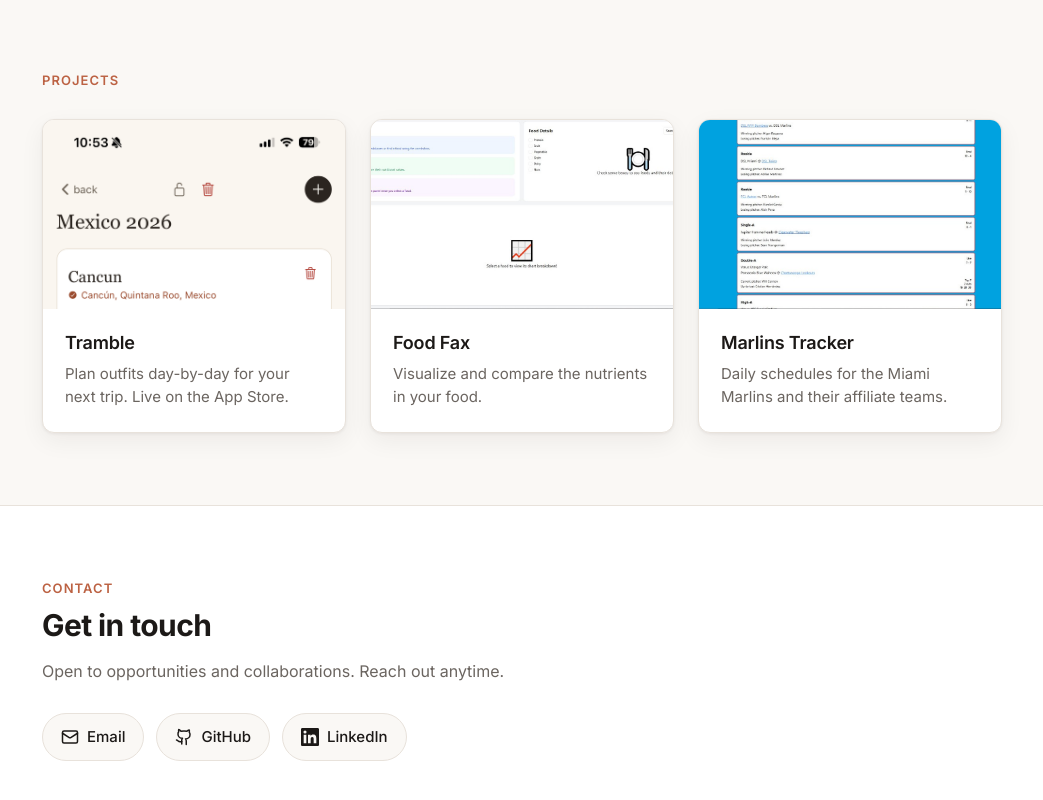
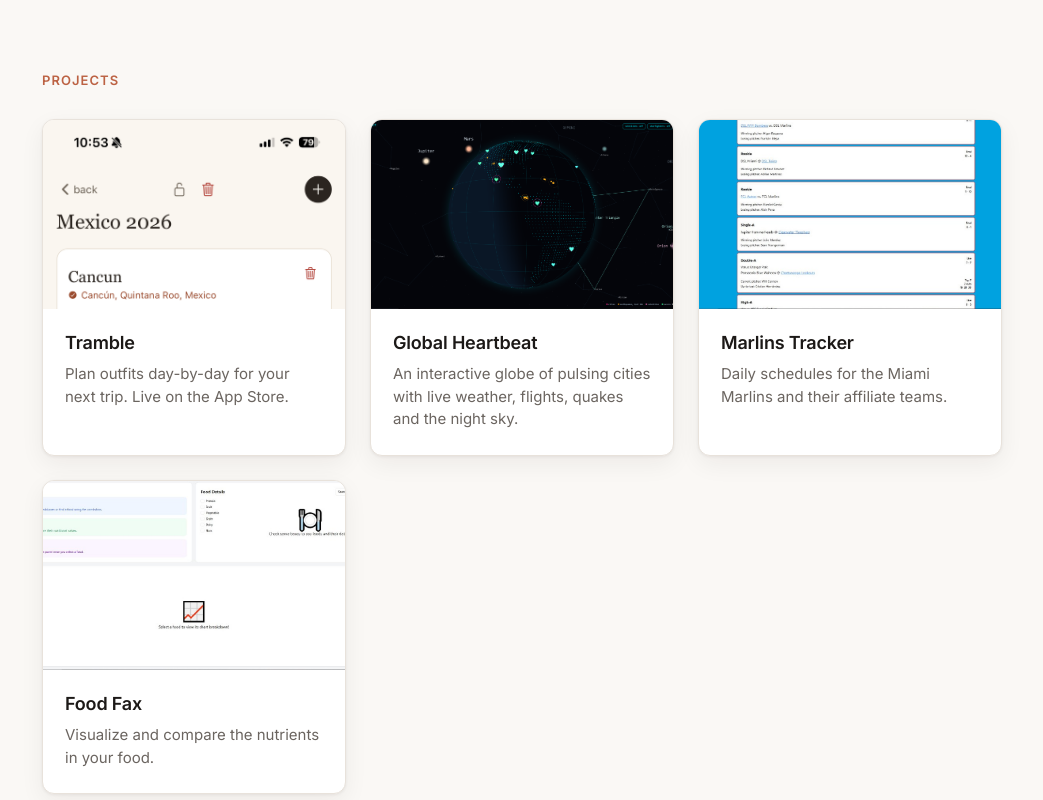
Before and after one commit to janlasota/janlasota.github.io, a plain HTML site: page index.html in a window 1280 px wide. Shown: the part 1020-1820 px from the top of the page, without its empty margins (118-1161 px from the left). Drawn offline with Linux system fonts and the light colour scheme.

Commit message:
update projects to include global heartbeat

```diff
--- a/index.html
+++ b/index.html
@@ -81,13 +81,13 @@
           </article>
 
           <article class="project-card">
-            <a class="project-card-link" href="https://janlasota.io/food-fax/">
+            <a class="project-card-link" href="https://global-heartbeat.vercel.app" target="_blank" rel="noopener">
               <div class="project-card-visual">
-                <img src="img/portfolio/food-fax.png" alt="Screenshot of Food Fax nutrition app">
+                <img src="img/portfolio/global-heartbeat.png" alt="Screenshot of Global Heartbeat interactive globe">
               </div>
               <div class="project-card-body">
-                <h3>Food Fax</h3>
-                <p>Visualize and compare the nutrients in your food.</p>
+                <h3>Global Heartbeat</h3>
+                <p>An interactive globe of pulsing cities with live weather, flights, quakes and the night sky.</p>
               </div>
             </a>
           </article>
@@ -100,6 +100,18 @@
               <div class="project-card-body">
                 <h3>Marlins Tracker</h3>
                 <p>Daily schedules for the Miami Marlins and their affiliate teams.</p>
+              </div>
+            </a>
+          </article>
+
+          <article class="project-card">
+            <a class="project-card-link" href="https://janlasota.io/food-fax/">
+              <div class="project-card-visual">
+                <img src="img/portfolio/food-fax.png" alt="Screenshot of Food Fax nutrition app">
+              </div>
+              <div class="project-card-body">
+                <h3>Food Fax</h3>
+                <p>Visualize and compare the nutrients in your food.</p>
               </div>
             </a>
           </article>
```
Also changed, not shown: img/portfolio/global-heartbeat.png (added).
